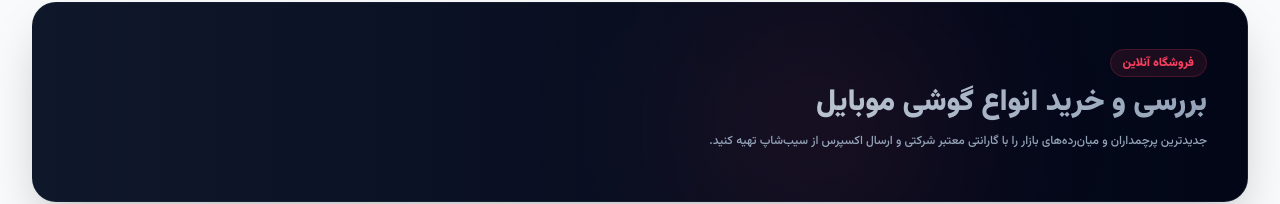
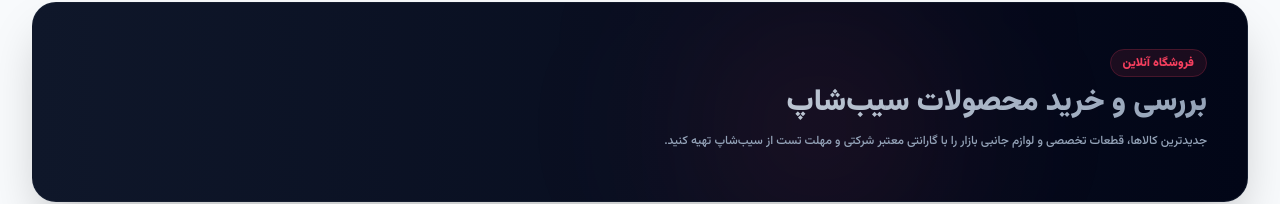
Before and after one commit to mohsenalz77/mini-shop-v2, a Next.js app: page /products in a window 1280 px wide. Shown: the part 182-386 px from the top of the page. Built offline with nearby package versions, Linux system fonts and the light colour scheme; no server answers.

Commit message:
Update page.js

```diff
--- a/src/app/products/page.js
+++ b/src/app/products/page.js
@@ -14,9 +14,11 @@ function ProductsContent() {
   const [products, setProducts] = useState([]);
   const [isLoading, setIsLoading] = useState(true);
 
-  // دریافت کلمه سرچ شده از URL سایت
+  // 🔍 دریافت پارامترهای سرچ، دسته‌بندی و زیرمجموعه از URL سایت
   const searchParams = useSearchParams();
   const searchQuery = searchParams.get('search') || '';
+  const categoryQuery = searchParams.get('category') || '';
+  const subCategoryQuery = searchParams.get('sub') || '';
 
   useEffect(() => {
     async function fetchProducts() {
@@ -24,9 +26,19 @@ function ProductsContent() {
       try {
         let strapiEndpoint = 'https://b.dr-sib.xyz/api/products?populate=*';
 
+        // 🟢 ۱. اعمال فیلتر بر اساس کلمه سرچ شده
         if (searchQuery) {
-          // 🚀 فیکس شد: تغییر فیلتر از name به title بر اساس دیتابیس استراپی شما
           strapiEndpoint += `&filters[title][$containsi]=${encodeURIComponent(searchQuery)}`;
+        }
+
+        // 🟢 ۲. اعمال فیلتر بر اساس اسلاگ دسته‌بندی اصلی (رابطه category)
+        if (categoryQuery) {
+          strapiEndpoint += `&filters[category][slug][$eq]=${encodeURIComponent(categoryQuery)}`;
+        }
+
+        // 🟢 ۳. اعمال فیلتر بر اساس اسلاگ زیرمجموعه مستقل (رابطه sub_category)
+        if (subCategoryQuery) {
+          strapiEndpoint += `&filters[sub_category][slug][$eq]=${encodeURIComponent(subCategoryQuery)}`;
         }
 
         const res = await fetch(strapiEndpoint, { cache: 'no-store' });
@@ -41,7 +53,7 @@ function ProductsContent() {
       }
     }
     fetchProducts();
-  }, [searchQuery]);
+  }, [searchQuery, categoryQuery, subCategoryQuery]); // 👈 گوش به زنگ برای تغییر هر کدام از فیلترها
 
   return (
     <div className="grid grid-cols-1 lg:grid-cols-12 gap-5 items-start">
@@ -106,7 +118,6 @@ function ProductsContent() {
               const id = item.id;
               const attr = item.attributes || {};
 
-              // 🚀 فیکس شد: خواندن نام کالا از فیلد صحیح title در استراپی
               const name = attr.title || "محصول سیب‌شاپ";
               const priceNum = attr.price || 0;
               const oldPriceNum = attr.oldPrice || null;
@@ -216,10 +227,10 @@ export default function ProductsPage() {
               فروشگاه آنلاین
             </span>
             <h1 className="text-xl md:text-3xl font-black mt-2.5 bg-gradient-to-r from-white to-slate-400 bg-clip-text text-transparent">
-              بررسی و خرید انواع گوشی موبایل
+              بررسی و خرید محصولات سیب‌شاپ
             </h1>
             <p className="hidden md:block text-xs text-slate-400 mt-2 max-w-xl font-medium leading-6">
-              جدیدترین پرچمداران و میان‌رده‌های بازار را با گارانتی معتبر شرکتی و ارسال اکسپرس از سیب‌شاپ تهیه کنید.
+              جدیدترین کالاها، قطعات تخصصی و لوازم جانبی بازار را با گارانتی معتبر شرکتی و مهلت تست از سیب‌شاپ تهیه کنید.
             </p>
           </div>
         </div>
```
